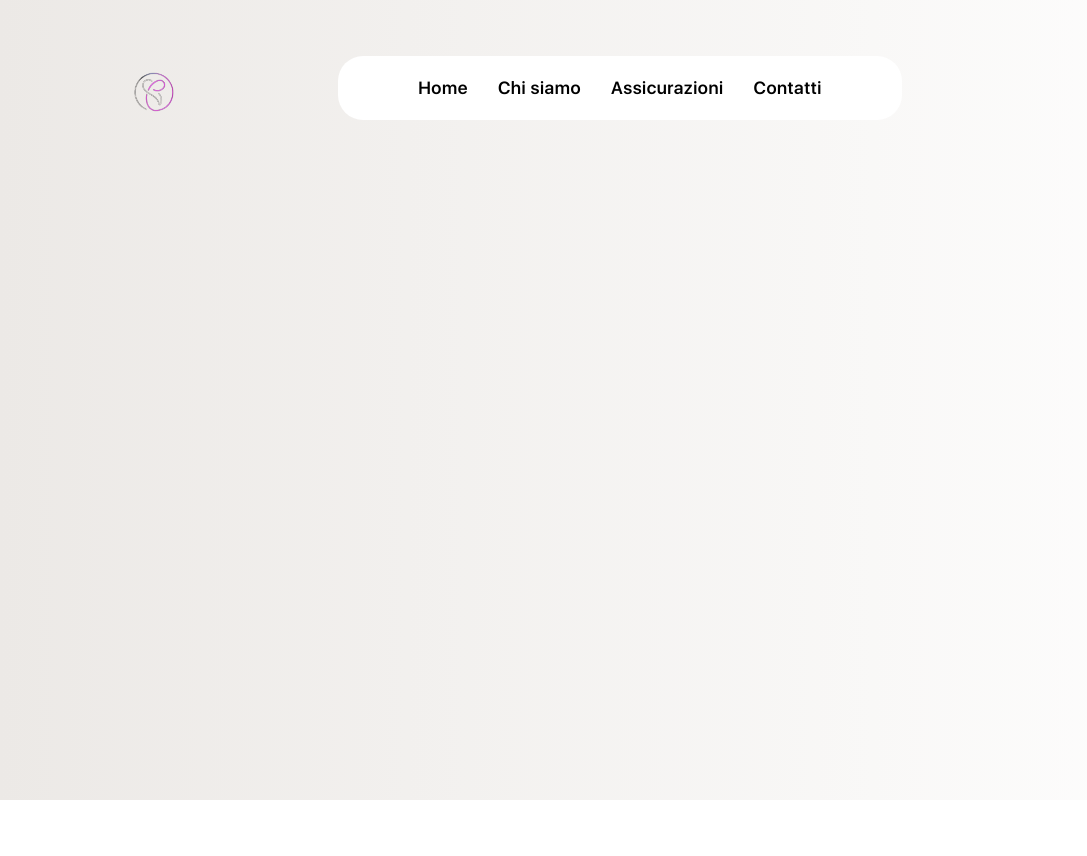
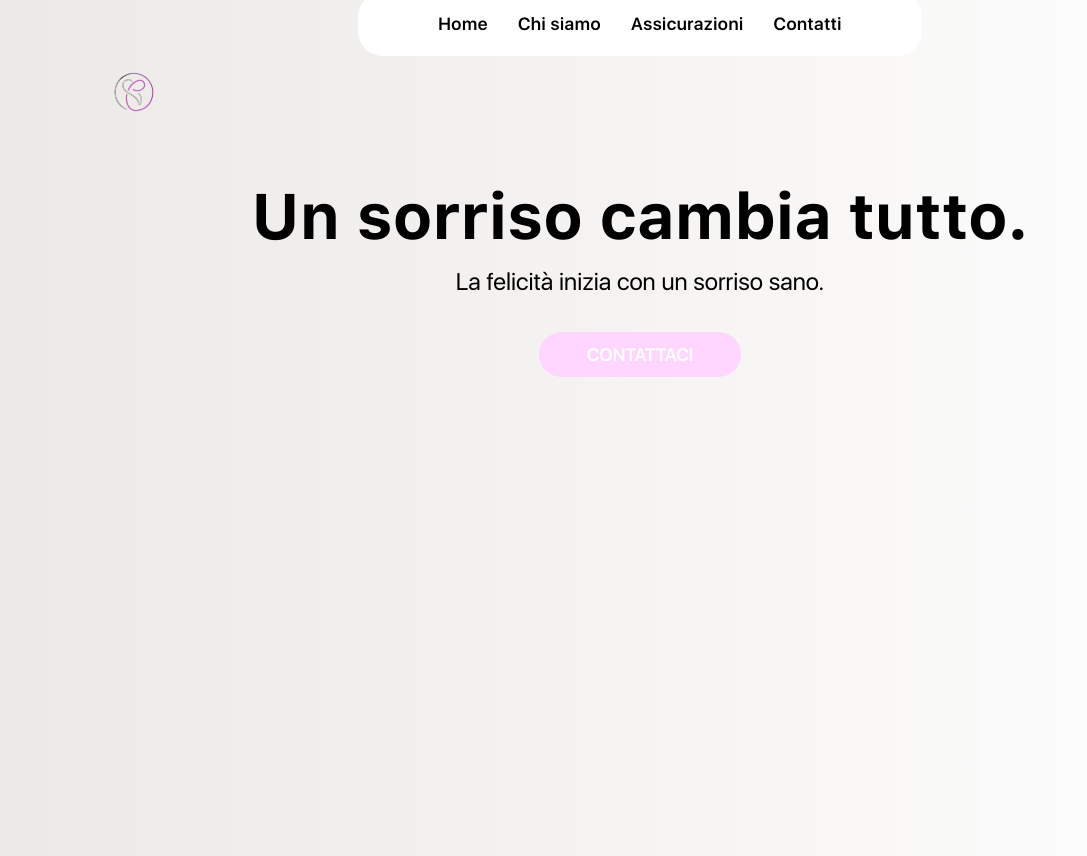
Before and after one commit to francescogropplero/Dentista, a Vue app: page / in a window 1280 px wide. Shown: the whole page, without its empty margins (0-1087 px from the left). Before the commit the page ends 800 px from the top, so only its background shows below. Built offline with nearby package versions, Linux system fonts and the light colour scheme.

Commit message:
completed hero section

```diff
--- a/index.html
+++ b/index.html
@@ -18,7 +18,7 @@
   </head>
 
   <body>
-    <div id="app"></div>
+    <div id="app" style="min-height: 100vh"></div>
     <script type="module" src="/src/main.js"></script>
   </body>
 </html>
--- a/src/App.vue
+++ b/src/App.vue
@@ -1,7 +1,11 @@
-<template><TheNavbar /></template>
+<template>
+  <TheNavbar />
+  <TheHero />
+</template>
 
 <script>
 import TheNavbar from "./components/TheNavbar.vue";
+import TheHero from "./components/TheHero.vue";
 
 export default {
   data() {
@@ -9,6 +13,7 @@ export default {
   },
   components: {
     TheNavbar,
+    TheHero,
   },
 };
 </script>
--- a/src/assets/main.css
+++ b/src/assets/main.css
@@ -45,3 +45,16 @@ body {
     #ece9e6
   ); /* W3C, IE 10+/ Edge, Firefox 16+, Chrome 26+, Opera 12+, Safari 7+ */
 }
+
+body::-webkit-scrollbar {
+  width: 0.8rem;
+}
+
+body::-webkit-scrollbar-track {
+  background: #ffffff;
+}
+
+body::-webkit-scrollbar-thumb {
+  background: var(--rosa);
+  border-radius: 25px;
+}
--- /dev/null
+++ b/src/components/HomeButton.vue
@@ -0,0 +1,34 @@
+<template>
+  <button>{{ content }}</button>
+</template>
+
+<script>
+export default {
+  data() {
+    return {};
+  },
+  props: {
+    content: {
+      type: String,
+      required: true,
+    },
+  },
+};
+</script>
+
+<style scoped>
+button {
+  align-items: center;
+  padding: 0.5em;
+  padding-left: 3rem;
+  padding-right: 3rem;
+  border-radius: 25px;
+  font-family: "SF Semibold";
+  font-size: large;
+  background-color: var(--rosa);
+  transition: 0.5s;
+  color: white;
+  margin: 0 auto !important;
+  text-align: center;
+}
+</style>
--- /dev/null
+++ b/src/components/TheHero.vue
@@ -0,0 +1,63 @@
+<template>
+  <header :class="['father', { 'slide-in': myElement }]">
+    <h1>Un sorriso cambia tutto.</h1>
+    <h4 class="item mb-8">La felicità inizia con un sorriso sano.</h4>
+    <HomeButton class="btn" style="margin: 0 auto" content="CONTATTACI" />
+  </header>
+</template>
+
+<script>
+import HomeButton from "./HomeButton.vue";
+
+export default {
+  data() {
+    return {
+      myElement: null,
+    };
+  },
+  components: {
+    HomeButton,
+  },
+  mounted() {
+    this.myElement = true;
+  },
+};
+</script>
+
+<style scoped>
+h1 {
+  font-family: "SF Bold";
+  font-size: 4rem;
+  text-align: center;
+}
+h4 {
+  text-align: center;
+  font-size: 1.5rem;
+}
+.father {
+  margin-top: 2rem;
+  width: 100%;
+  height: 30vh;
+  display: flex;
+  flex-direction: column;
+  justify-content: center !important;
+}
+
+@keyframes slideIn {
+  0% {
+    transform: translateY(50%);
+  }
+  100% {
+    transform: translateY(0);
+  }
+}
+.slide-in {
+  animation: slideIn 0.9s ease-out;
+}
+
+@media (max-width: 635px) {
+  h1 {
+    margin-left: 0 !important;
+  }
+}
+</style>
--- a/src/components/TheNavbar.vue
+++ b/src/components/TheNavbar.vue
@@ -1,6 +1,6 @@
 <template>
   <div class="padre mt-14">
-    <div class="logo mr-10">
+    <div class="logo">
       <TheLogo />
     </div>
     <div class="flex justify-center">
@@ -8,7 +8,7 @@
         ref="myElement"
         :class="[
           'nav',
-          'ml-20',
+          'ml-40',
           'px-20',
           'justify-center',
           { 'slide-in': myElement },
@@ -28,6 +28,7 @@
 
 <script>
 import TheLogo from "./TheLogo.vue";
+
 export default {
   data() {
     return {
@@ -76,8 +77,14 @@ a {
     transform: translateY(0);
   }
 }
-
 .slide-in {
   animation: slideIn 0.9s ease-out;
 }
+
+/* Media Queries */
+@media (max-width: 635px) {
+  .padre {
+    display: none !important;
+  }
+}
 </style>
```
